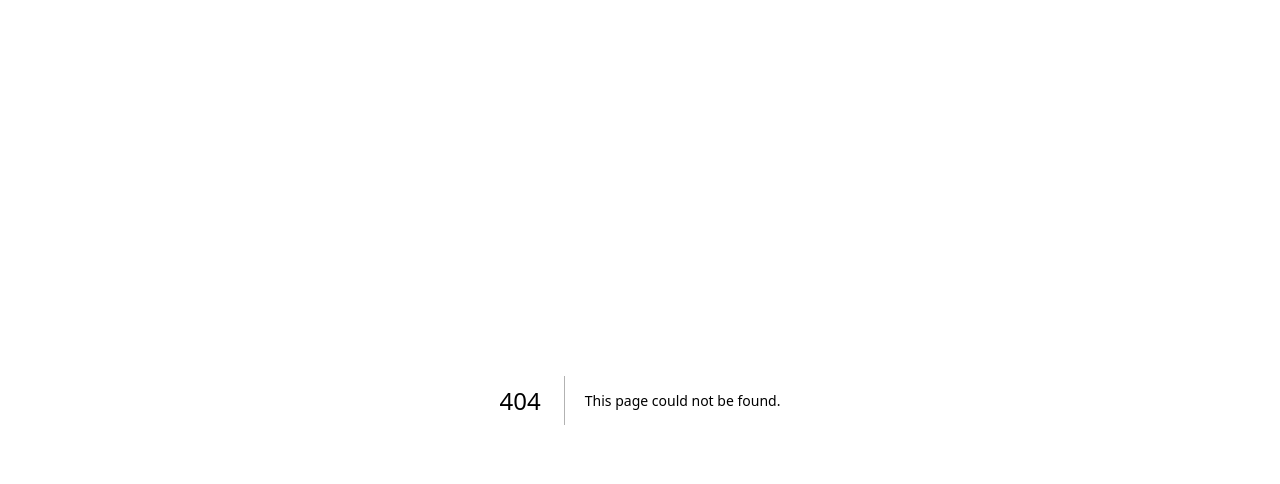
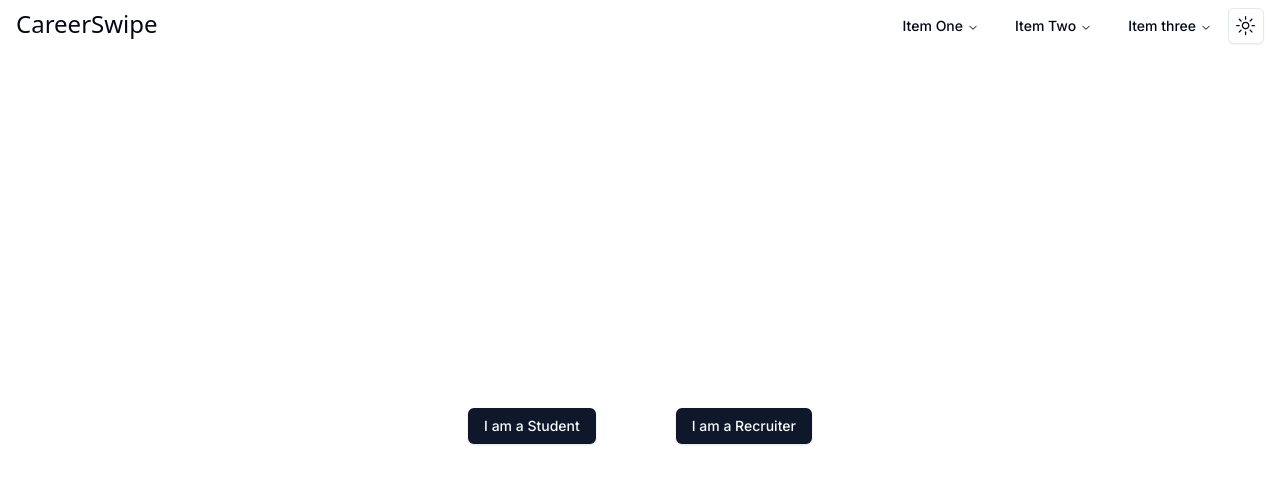
Before and after one commit to CSC-4351-FL2024-Tuesday/Team4, a Next.js app: page /login in a window 1280 px wide. Before the commit this address had no page. Shown: the top 484 px of the page. Built offline with nearby package versions, Linux system fonts and the light colour scheme.

Commit message:
Trying out page based layout with Login page

```diff
--- a/app/components/common/rhetoricals_scrolling.tsx
+++ b/app/components/common/rhetoricals_scrolling.tsx
@@ -64,7 +64,7 @@ const Rhetoricals = () => {
             </ul>
         </div>
         <div className='w-full sticky top-0 h-screen flex items-center'>
-                <div className='w-1/2 min-w-[460px] relative aspect-square rounded-2xl bg-gray-100'>
+                <div className='w-1/2 min-w-[460px] relative aspect-square rounded-2xl bg-gray-100 shadow-2xl'>
                     <Card className={cn('absolute inset-0 h-full w-full rounded-2xl bg-gradient-to-br', features.find(f => f.id === activeFeature)?.gradient)}>
                         <CardTitle className='pt-5 text-black p-5 text-4xl'>
                             {features.find(f => f.id === activeFeature)?.cardTitle}
--- /dev/null
+++ b/app/components/recruiter-facing/recruiter_login.tsx
@@ -0,0 +1,15 @@
+"use client";
+import * as React from 'react';
+
+export interface IRecruiterLoginPageProps {
+}
+
+export default class RecruiterLoginPage extends React.Component<IRecruiterLoginPageProps> {
+  public render() {
+    return (
+      <div>
+
+      </div>
+    );
+  }
+}
--- a/app/components/student-facing/student_login.tsx
+++ b/app/components/student-facing/student_login.tsx
@@ -37,11 +37,7 @@ const StudentLoginPage: React.FC = () => {
     };
 
     return (
-    <div className='flex flex-col h-screen w-screen'>
-        <div>
-            <Header />
-        </div>
-        <div className='flex-grow flex justify-center items-center'>
+        <div className='h-full w-full flex justify-center items-center'>
             <Tabs defaultValue="login" className="w-[400px]">
                 <TabsList className="grid w-full grid-cols-2">
                     <TabsTrigger value="login">Login</TabsTrigger>
@@ -99,7 +95,6 @@ const StudentLoginPage: React.FC = () => {
                 </TabsContent>
             </Tabs>
         </div>
-    </div>
     );
 };
 
--- /dev/null
+++ b/app/login/page.tsx
@@ -0,0 +1,58 @@
+"use client";
+import { Button } from '@/components/ui/button';
+import * as React from 'react';
+import Header from '../components/common/header';
+import StudentLoginPage from '../components/student-facing/student_login';
+import RecruiterLoginPage from '../components/recruiter-facing/recruiter_login';
+
+export interface ILoginProps {
+}
+
+function Login(props: ILoginProps) {
+    const [loginType, setLoginType] = React.useState('');
+
+    console.log('loginType', loginType);
+
+    const handleStudentClick = () => setLoginType('student');
+    const handleRecruiterClick = () => setLoginType('recruiter');
+
+    let loginComponent = null;
+
+    switch (loginType) {
+        case 'student':
+            loginComponent = <StudentLoginPage />;
+            break;
+        case 'recruiter':
+            loginComponent = <RecruiterLoginPage />;
+            break;
+        default:
+            loginComponent = (
+                <div className='flex-grow h-full w-full flex justify-center items-center gap-20'>
+                    <Button onClick={handleStudentClick}>I am a Student</Button>
+                    <Button onClick={handleRecruiterClick}>I am a Recruiter</Button>
+                </div>
+            );
+    }
+
+    return (
+      <div className='h-screen w-full flex flex-col'>
+        <Header />
+        {loginType === '' ?
+            (<div className='flex-grow h-full w-full flex justify-center items-center gap-20'>
+                <Button onClick={handleStudentClick} >I am a Student</Button>
+                <Button onClick={handleRecruiterClick} >I am a Recruiter</Button>
+            </div>)
+            : loginType === 'student' ?(
+                <div className='flex-grow h-full w-full flex items-center justify-center'>
+                    <StudentLoginPage />
+                </div>
+            ) : (
+                <div className='flex-grow h-full w-full flex items-center justify-center'>
+                    <StudentLoginPage />
+                </div>
+            )
+        }
+      </div>
+    );
+}
+export default Login;
--- a/app/utils/questions.tsx
+++ b/app/utils/questions.tsx
@@ -21,7 +21,7 @@ export const QuestionTitle = ({ children, id, setActiveFeature }: QuestionProps)
 
     return (
         <p ref={ref} className={cn(
-            'py-16 font-heading text-5xl transition-colors duration-300 ease-in-out',
+            'py-28 font-heading text-5xl transition-colors duration-300 ease-in-out',
             isInView ? 'text-neutral-600' : 'text-neutral-300'
         )}>
             {children}
```
